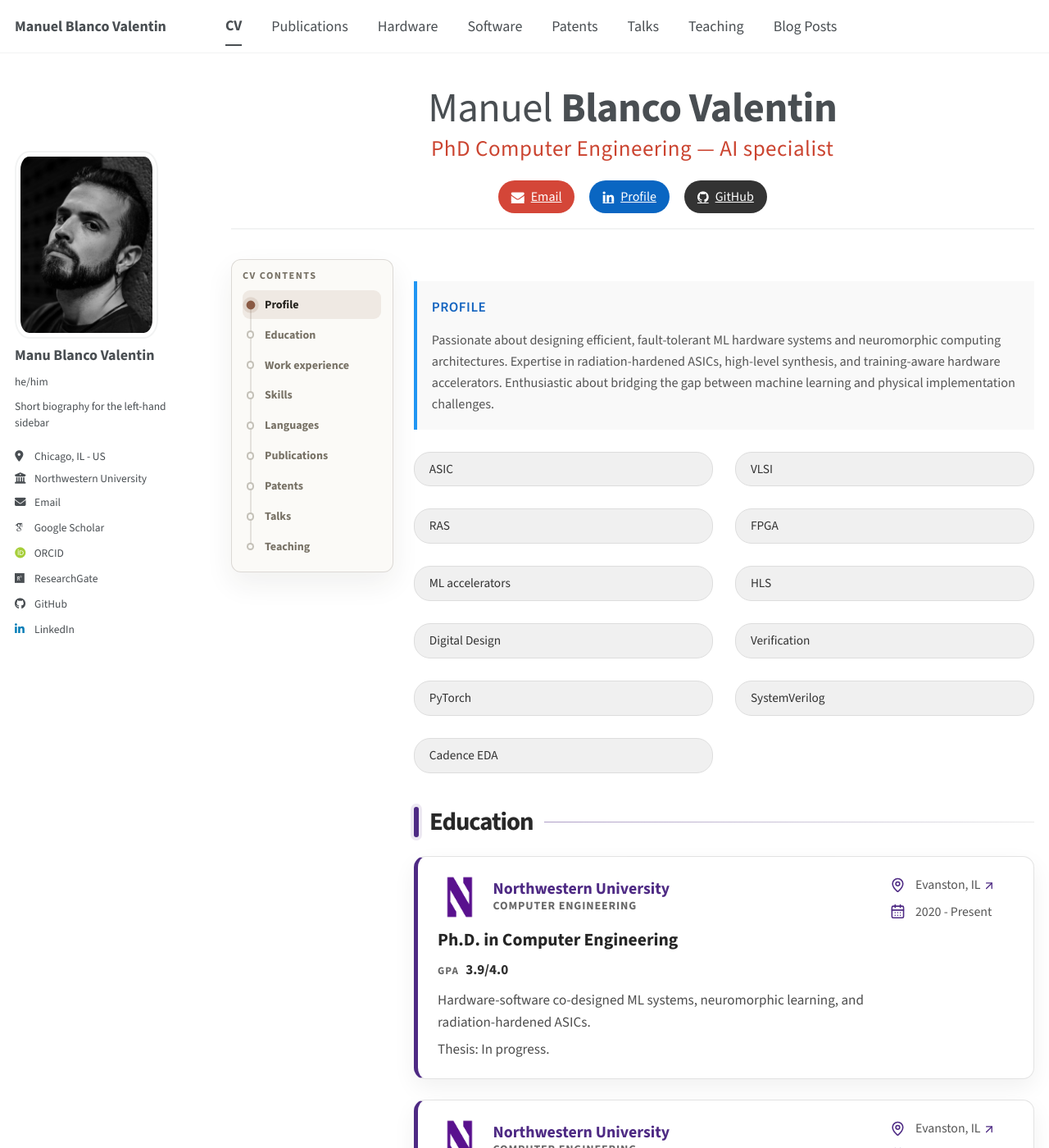
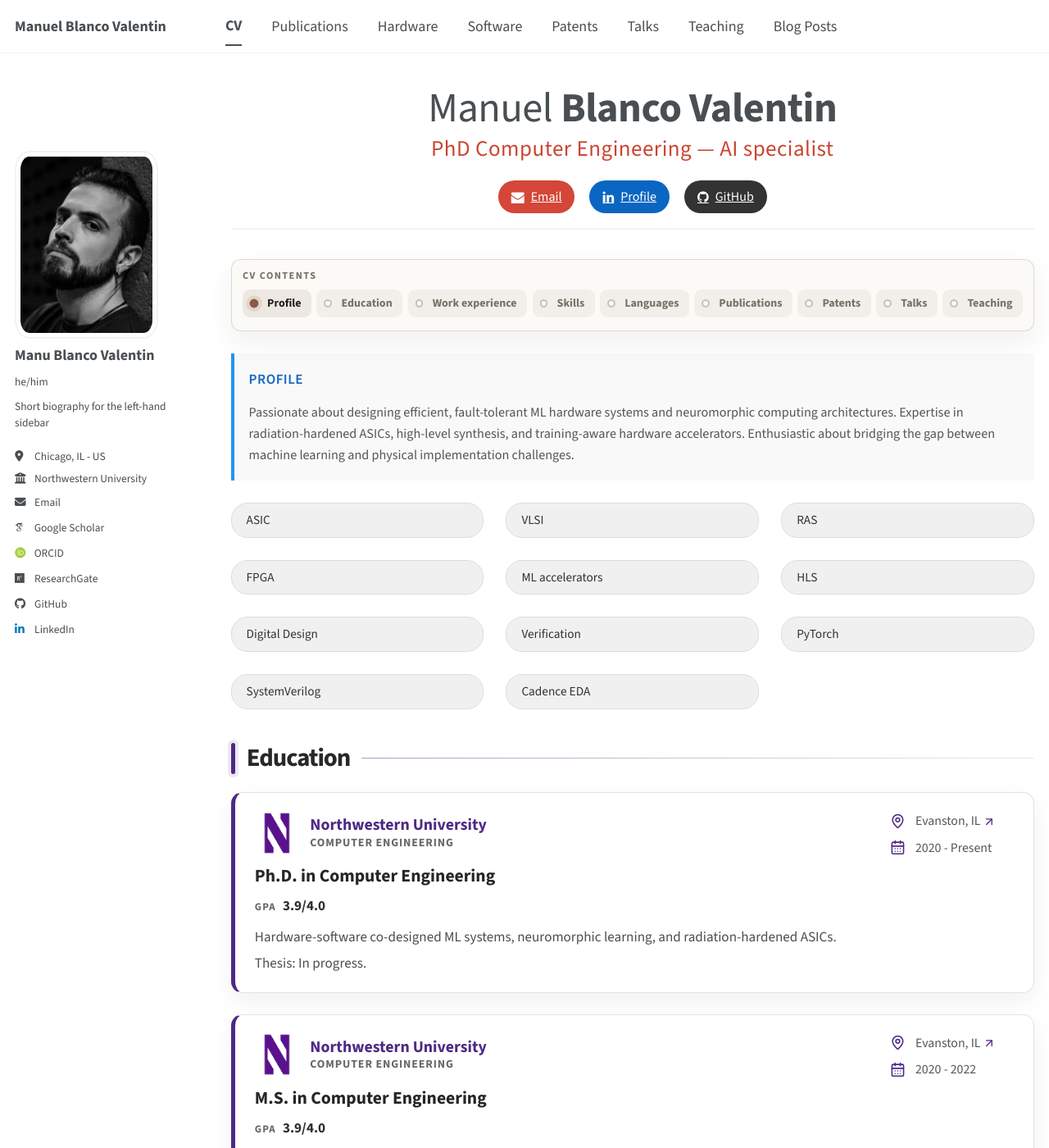
Before and after one commit to manuelblancovalentin/manuelblancovalentin.github.io, a Jekyll site: the page built from _pages/cv.md, in a window 1280 px wide and 1400 px high. Shown: the whole window at 82% size. Built offline with Jekyll 4.4.1, drawn with Linux system fonts in a browser that asks for light colours; some web fonts are replaced; a script bundle is joined from its source files by our own code; library files that are not in the unit come from our copies.

Commit message:
Move CV section nav out of content flow

```diff
--- a/_sass/layout/_cv.scss
+++ b/_sass/layout/_cv.scss
@@ -88,10 +88,8 @@
 }
 
 .cv-page-shell {
-  display: grid;
-  grid-template-columns: 11rem minmax(0, 1fr);
-  gap: 1.4rem;
-  align-items: start;
+  position: relative;
+  display: block;
 }
 
 .cv-page-content {
@@ -104,9 +102,11 @@
 
 .cv-section-nav {
   position: sticky;
-  top: 6.4rem;
+  top: 4.8rem;
+  z-index: 4;
   display: grid;
-  gap: 0.65rem;
+  gap: 0.55rem;
+  margin: 0 0 1.25rem;
   padding: 0.75rem;
   background: #fbfaf7;
   border: 1px solid rgba(80, 70, 55, 0.18);
@@ -126,35 +126,34 @@
 
 .cv-section-nav__list {
   position: relative;
-  display: grid;
-  gap: 0.15rem;
+  display: flex;
+  gap: 0.35rem;
+  overflow-x: auto;
+  padding-bottom: 0.15rem;
+  scroll-snap-type: x proximity;
 }
 
 .cv-section-nav__list::before {
-  position: absolute;
-  top: 0.7rem;
-  bottom: 0.7rem;
-  left: 0.47rem;
-  width: 2px;
-  background: rgba(120, 112, 96, 0.18);
-  border-radius: 999px;
-  content: "";
+  display: none;
 }
 
 .cv-section-nav__item {
   position: relative;
   z-index: 1;
   display: grid;
-  grid-template-columns: 1rem minmax(0, 1fr);
-  gap: 0.5rem;
+  grid-template-columns: 0.75rem max-content;
+  flex: 0 0 auto;
+  gap: 0.42rem;
   align-items: center;
   min-height: 1.9rem;
-  padding: 0.24rem 0.45rem 0.24rem 0;
+  padding: 0.45rem 0.7rem 0.45rem 0.5rem;
   color: #777165;
+  background: rgba(120, 112, 96, 0.08);
   border-radius: 9px;
   font-size: 0.78rem;
   font-weight: 850;
   line-height: 1.1;
+  scroll-snap-align: start;
   text-decoration: none !important;
   transition:
     background 150ms ease,
@@ -181,7 +180,7 @@
   display: block;
   width: 0.55rem;
   height: 0.55rem;
-  margin-left: 0.25rem;
+  margin-left: 0;
   background: #fbfaf7;
   border: 2px solid rgba(120, 112, 96, 0.42);
   border-radius: 999px;
@@ -236,38 +235,50 @@
   box-shadow: 0 0 0 4px rgba(190, 137, 92, 0.18);
 }
 
-@media (max-width: 1080px) {
-  .cv-page-shell {
-    grid-template-columns: 1fr;
-  }
-
+@media (min-width: 1420px) {
   .cv-section-nav {
-    top: 4.6rem;
-    z-index: 4;
+    position: fixed;
+    top: 6.2rem;
+    right: max(1rem, calc((100vw - 1280px) / 2 + 0.85rem));
+    width: 10.25rem;
+    margin: 0;
   }
 
   .cv-section-nav__list {
-    display: flex;
-    gap: 0.35rem;
-    overflow-x: auto;
-    padding-bottom: 0.15rem;
-    scroll-snap-type: x proximity;
+    display: grid;
+    gap: 0.15rem;
+    overflow: visible;
+    padding-bottom: 0;
+    scroll-snap-type: none;
   }
 
   .cv-section-nav__list::before {
-    display: none;
+    position: absolute;
+    top: 0.7rem;
+    bottom: 0.7rem;
+    left: 0.47rem;
+    display: block;
+    width: 2px;
+    background: rgba(120, 112, 96, 0.18);
+    border-radius: 999px;
+    content: "";
   }
 
   .cv-section-nav__item {
-    grid-template-columns: 0.75rem max-content;
-    flex: 0 0 auto;
-    padding: 0.45rem 0.7rem 0.45rem 0.5rem;
-    background: rgba(120, 112, 96, 0.08);
-    scroll-snap-align: start;
+    grid-template-columns: 1rem minmax(0, 1fr);
+    gap: 0.5rem;
+    min-height: 1.9rem;
+    padding: 0.24rem 0.45rem 0.24rem 0;
+    background: transparent;
+    scroll-snap-align: none;
   }
 
   .cv-section-nav__dot {
-    margin-left: 0;
+    margin-left: 0.25rem;
+  }
+
+  html[data-theme='dark'] .cv-section-nav__list::before {
+    background: rgba(255, 255, 255, 0.14);
   }
 }
 
```
